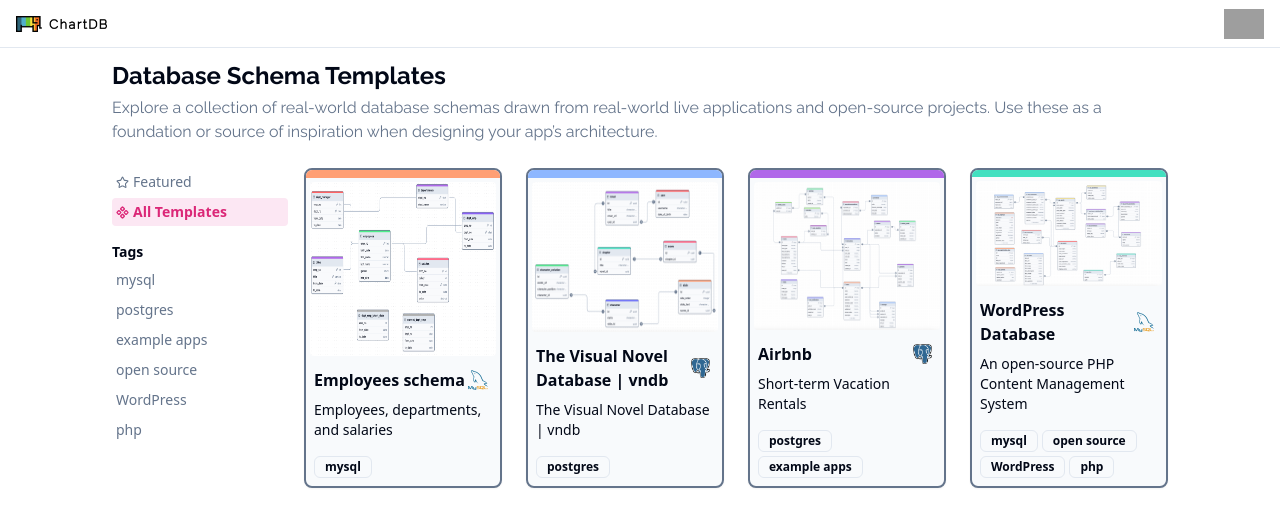
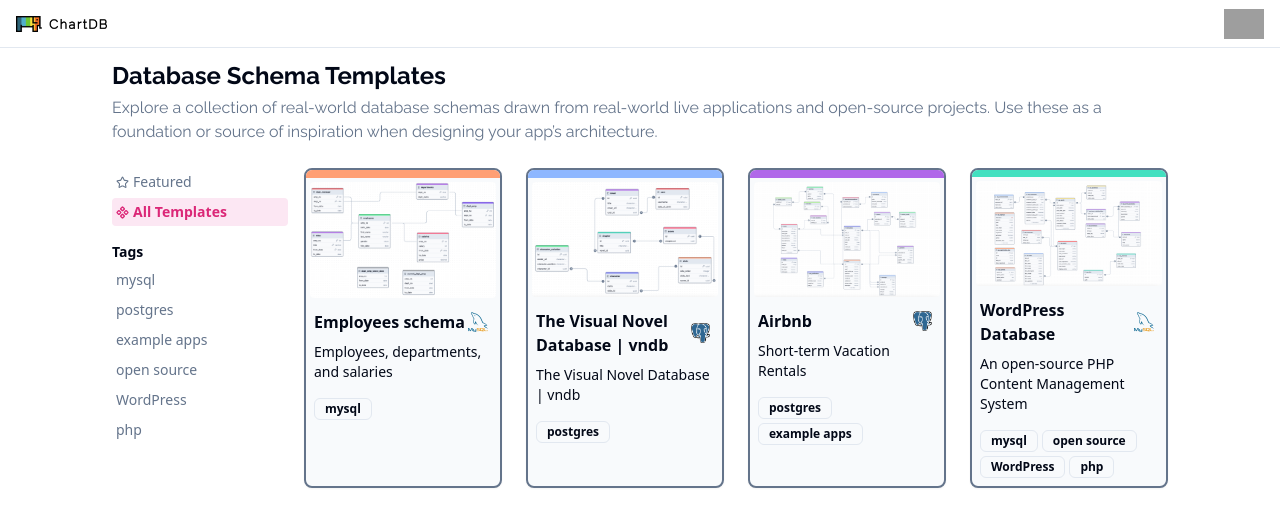
Before and after one commit to chartdb/chartdb, a React (Vite) app: page /templates in a window 1280 px wide. Shown: the top 526 px of the page. Built offline with nearby package versions, Linux system fonts and the light colour scheme; grey boxes are pictures that could not be loaded.

Commit message:
fix templates sizes

```diff
--- a/src/pages/templates-page/template-card/template-card.tsx
+++ b/src/pages/templates-page/template-card/template-card.tsx
@@ -26,7 +26,7 @@ export const TemplateCard: React.FC<TemplateCardProps> = ({ template }) => {
                     className="h-2 rounded-t-[6px]"
                     style={{ backgroundColor: randomColor() }}
                 ></div>
-                <div className="grow overflow-hidden p-1">
+                <div className="overflow-hidden p-1">
                     <img
                         src={
                             effectiveTheme === 'dark'
--- a/src/templates-data/templates/wordpress-db.ts
+++ b/src/templates-data/templates/wordpress-db.ts
@@ -1,7 +1,7 @@
 import { DatabaseType } from '@/lib/domain/database-type';
 import type { Template } from '../templates-data';
-import image from '@/assets/templates/mysql/wordpress-db.png';
-import imageDark from '@/assets/templates/mysql/wordpress-db-dark.png';
+import image from '@/assets/templates/wordpress-db.png';
+import imageDark from '@/assets/templates/wordpress-db-dark.png';
 
 export const wordpressDb: Template = {
     slug: 'wordpress-db',
```
Also changed, not shown: src/assets/templates/wordpress-db-dark.png (renamed from src/assets/templates/mysql/wordpress-db-dark.png), src/assets/templates/wordpress-db.png (renamed from src/assets/templates/mysql/wordpress-db.png).
